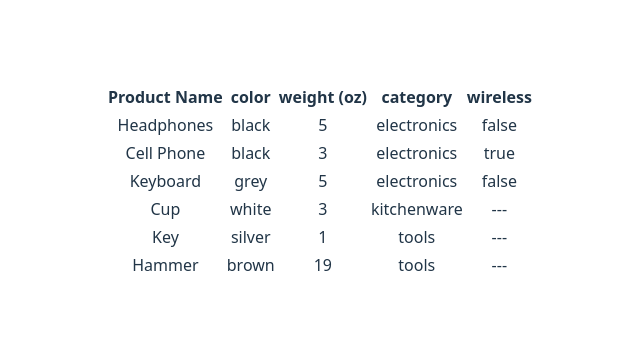
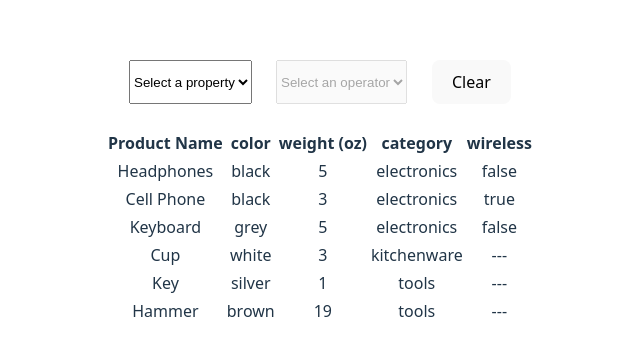
Before and after one commit to rfonascimento/salsify-condition-editor-ui, a React (Vite) app: page / in a window 1280 px wide. Shown: the part 219-574 px from the top of the page, without its empty margins (320-960 px from the left). Built offline with nearby package versions, Linux system fonts and the light colour scheme.

Commit message:
SALSIFY: Support Filters component in application

```diff
--- a/src/App.tsx
+++ b/src/App.tsx
@@ -1,9 +1,16 @@
 import './App.css';
 import '../src/shared/data/datastore.js';
 import Table, { type TableColumns } from './shared/components/Table/Table.tsx';
-import type { Product } from './shared/types/datastore';
+import type { OperatorType, Product } from './shared/types/datastore';
+import Filters, {
+  type FilterChange,
+} from './shared/components/Filters/Filters.tsx';
+import { useCallback, useState } from 'react';
+import { OPERATOR_HANDLER_BY_TYPE } from './shared/utils/datastore.utils.ts';
 
 function App() {
+  const initialProducts: Product[] = window.datastore.getProducts();
+  const [items, setItems] = useState<Product[]>(initialProducts);
   const columns: TableColumns = window.datastore
     .getProperties()
     .map(column => ({
@@ -14,11 +21,48 @@ function App() {
           ?.value ?? '---',
     }));
 
-  const items = window.datastore.getProducts();
+  const properties = window.datastore.getProperties();
+  const operators = window.datastore.getOperators();
+
+  const tableNoItemsContent = <h4>No products found matching your criteria</h4>;
+
+  const handleClearFilters = useCallback(() => {}, []);
+
+  const handleChangeFilters = useCallback(
+    ({ propertyId, operatorId, searchValue }: FilterChange) => {
+      if (!operatorId) {
+        setItems(initialProducts);
+      } else {
+        setItems(
+          initialProducts.filter(product => {
+            const productValue = product.property_values.find(
+              propValue => propValue.property_id.toString() === propertyId,
+            )?.value;
+
+            return OPERATOR_HANDLER_BY_TYPE[operatorId as OperatorType](
+              searchValue,
+              productValue,
+            );
+          }),
+        );
+      }
+    },
+    [initialProducts, setItems],
+  );
 
   return (
     <>
-      <Table columns={columns} items={items} />
+      <Filters
+        properties={properties}
+        operators={operators}
+        handleOnClear={handleClearFilters}
+        handleOnChange={handleChangeFilters}
+      />
+      <Table
+        columns={columns}
+        items={items}
+        noItemsContent={tableNoItemsContent}
+      />
     </>
   );
 }
```
